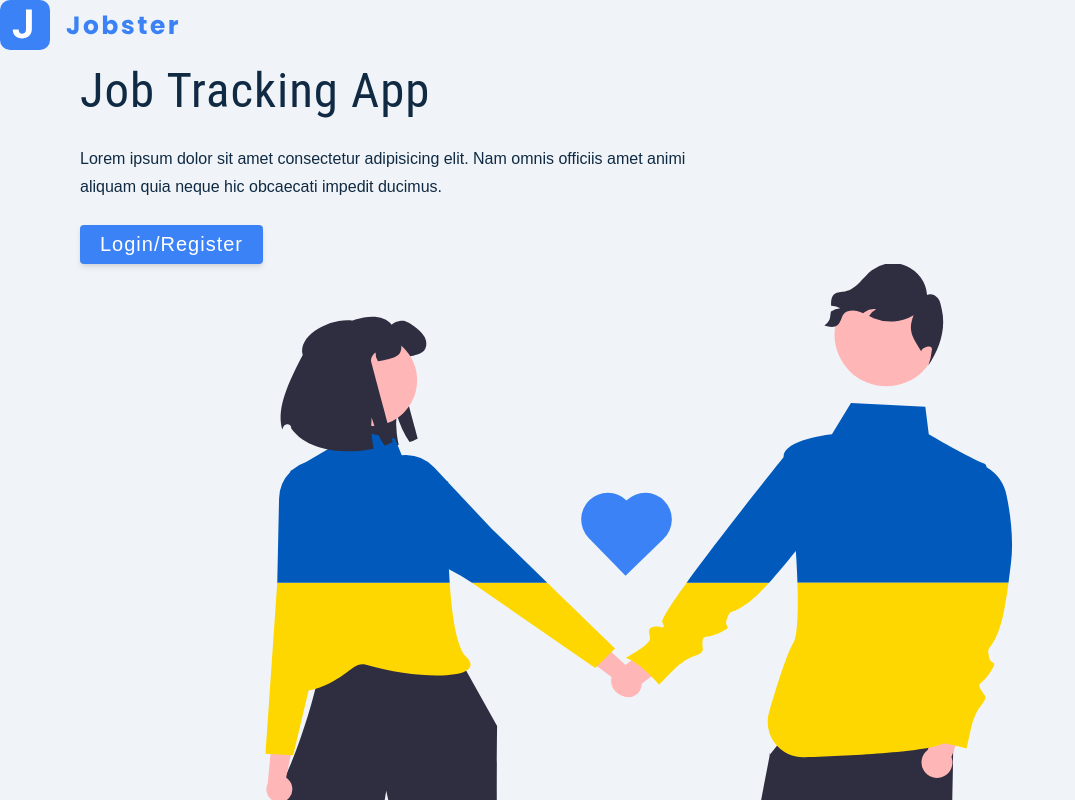
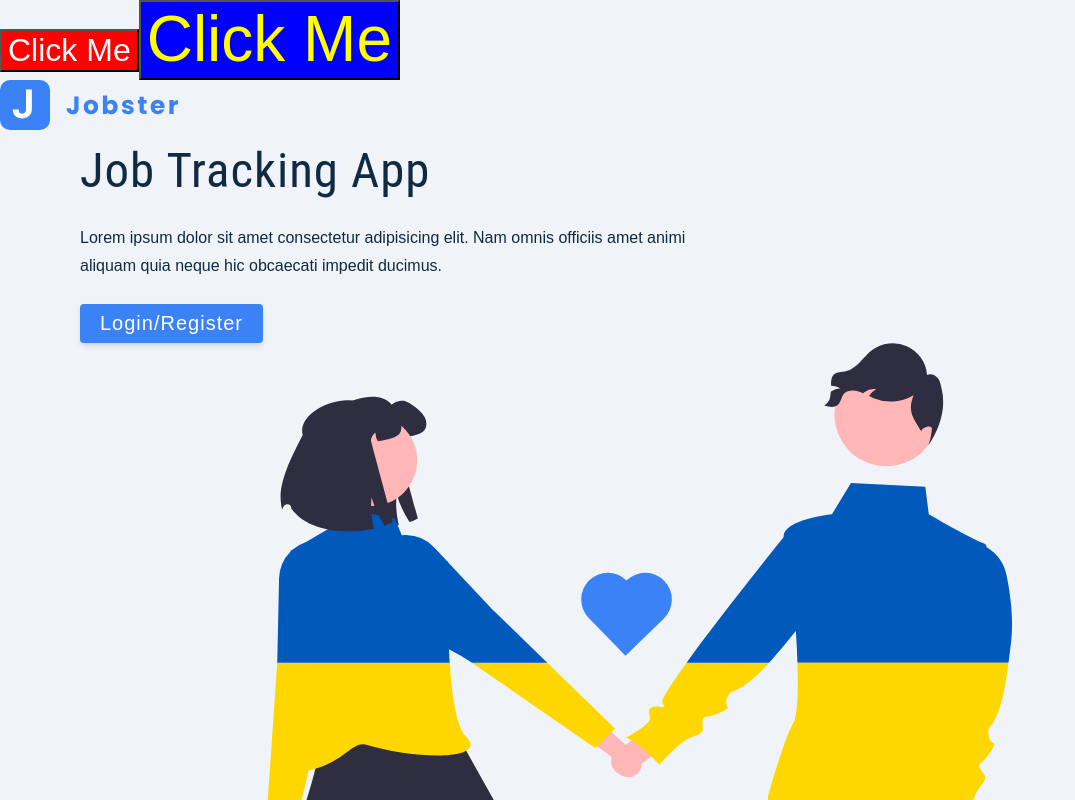
Before and after one commit to jodoesgit/react18-redux-jobster, a React (Create React App) app: page / in a window 1280 px wide. Shown: the top 800 px of the page, without its empty margins (0-1075 px from the left). Built offline with nearby package versions, Linux system fonts and the light colour scheme.

Commit message:
Demoed styled components

```diff
--- a/package.json
+++ b/package.json
@@ -10,6 +10,7 @@
     "react": "^18.2.0",
     "react-dom": "^18.2.0",
     "react-scripts": "5.0.1",
+    "styled-components": "^6.1.0",
     "web-vitals": "^2.1.4"
   },
   "scripts": {
--- a/src/App.js
+++ b/src/App.js
@@ -1,9 +1,24 @@
 import Landing from './pages/Landing';
+import styled from 'styled-components';
+
+const Button = styled.button`
+  background: red;
+  color: white;
+  font-size: 2rem;
+`;
+
+const SecondButton = styled.button`
+  background: blue;
+  color: yellow;
+  font-size: 4rem;
+`;
 
 function App() {
   return (
     <>
       <div>
+        <Button>Click Me</Button>
+        <SecondButton>Click Me</SecondButton>
         <Landing />
       </div>
     </>
```
Also changed, not shown: 1 other file (tests, documents, lock files or other folders).
